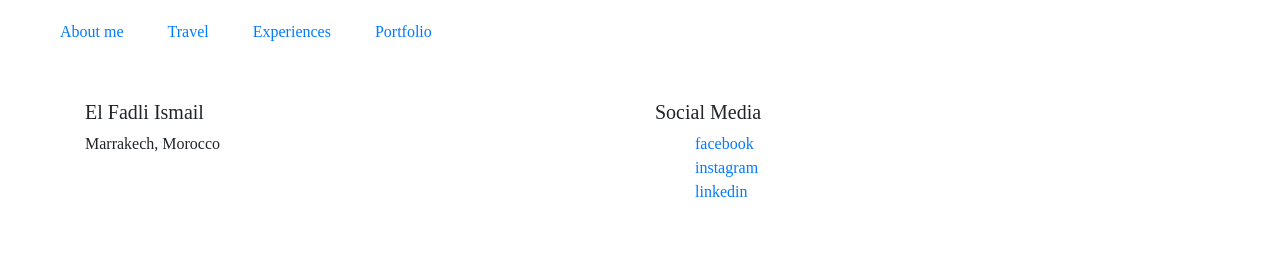
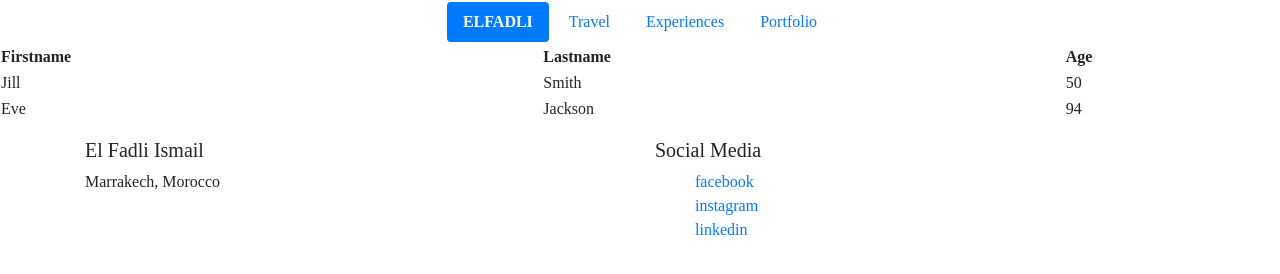
Before and after one commit to TheCooperMan/ElFadliIsmail, a plain HTML site: page experience.html in a window 1280 px wide. Drawn offline with nearby package versions, Linux system fonts and the light colour scheme.

Commit message:
fix header and start other pages

```diff
--- a/experience.html
+++ b/experience.html
@@ -8,17 +8,31 @@
     </head>
     <body>
         <header>
-            <nav>
-                <ul>
-                    <li><a href="index.html">About me</a></li>
-                    <li><a href="travel.html">Travel</a></li>
-                    <li><a href="experience.html">Experiences</a></li>
-                    <li><a href="portfolio.html">Portfolio</a></li>
-                </ul>
+            <nav class="nav justify-content-center nav-pills">
+                <a class="nav-link header-name active" href="index.html">ELFADLI</a>
+                <a class="nav-link" href="travel.html">Travel</a>
+                <a class="nav-link" href="experience.html">Experiences</a>
+                <a class="nav-link" href="portfolio.html">Portfolio</a>
             </nav>
         </header>
         <main>
-
+            <table style="width:100%">
+                <tr>
+                  <th>Firstname</th>
+                  <th>Lastname</th>
+                  <th>Age</th>
+                </tr>
+                <tr>
+                  <td>Jill</td>
+                  <td>Smith</td>
+                  <td>50</td>
+                </tr>
+                <tr>
+                  <td>Eve</td>
+                  <td>Jackson</td>
+                  <td>94</td>
+                </tr>
+              </table>
         </main>
         <footer>
             <div class="container">
--- /dev/null
+++ b/style.scss
@@ -0,0 +1,40 @@
+
+* {
+    text-decoration: none;
+    font-family:Ubuntu;
+}
+body{
+    background-color: #f3f3f3;
+}
+
+@media (min-width:600px){
+}
+
+header{
+    background-color: #fff;
+    width: 100%;
+
+    .header-name {
+        font-weight: 900;
+    }
+    a {
+        margin: 2px;
+    }
+}
+
+
+footer .container .row .col ul li {
+    list-style: none;
+}
+
+a:hover{
+    text-decoration: none;
+}
+
+.travel-picture {
+    width:500px;
+    height: 400px;
+}
+.container {
+    margin:16px;
+}
```
Also changed, not shown: index.html (+7 -8 lines), portfolio.html (+5 -7 lines), travel.html (+17 -8 lines), style.css, 3 other files.
